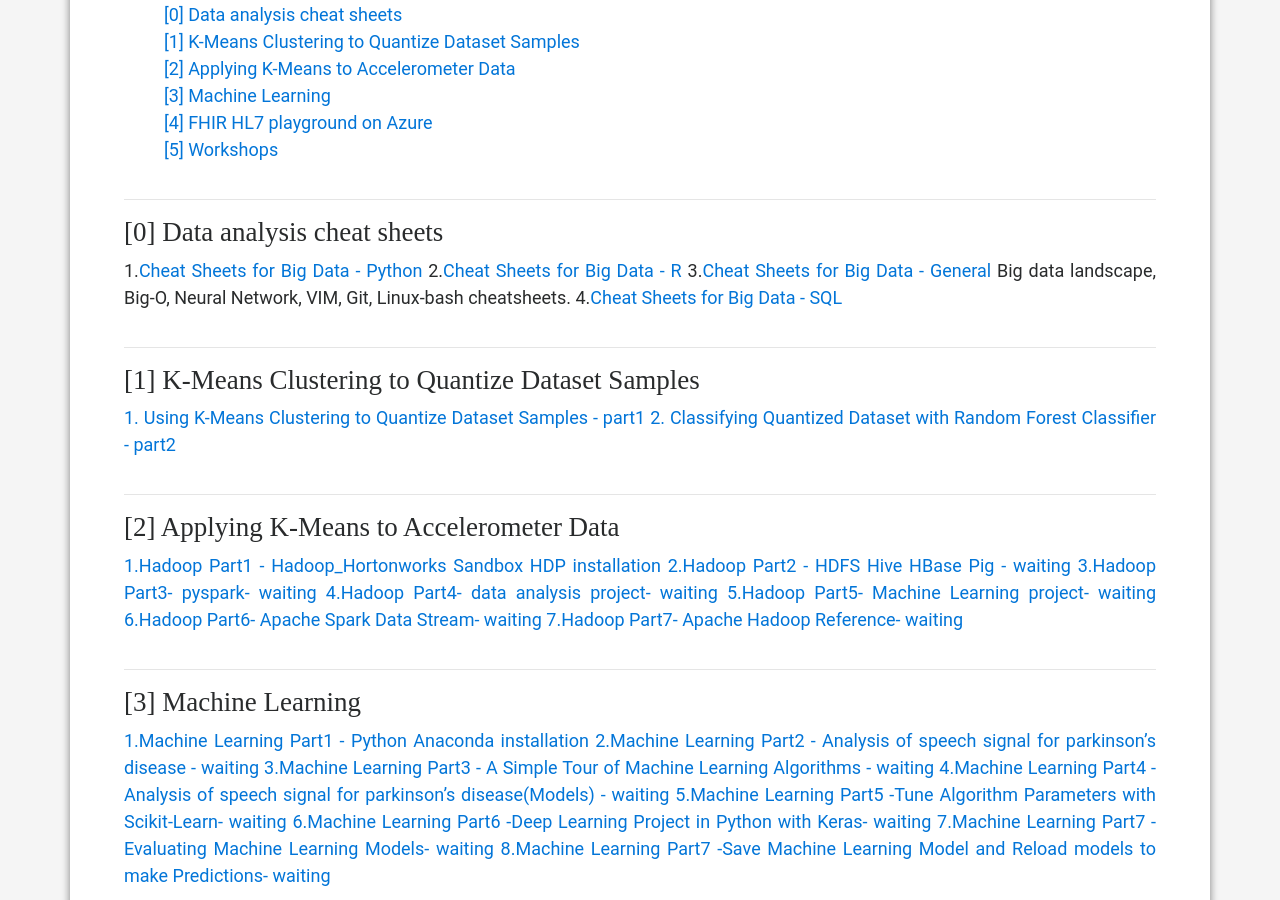
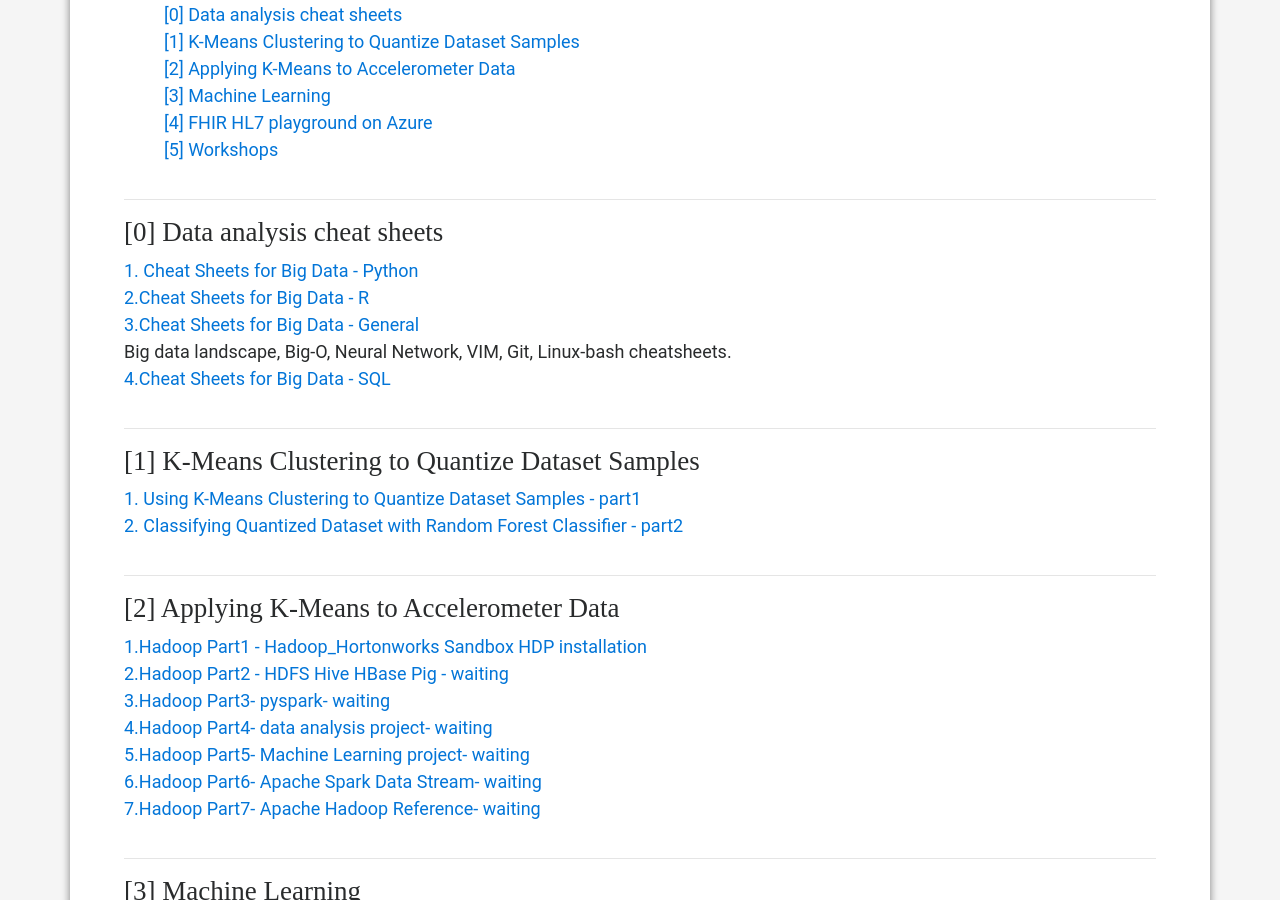
Before and after one commit to CellNexus/BigDataChapter, a Jekyll site: the page built from _posts/2018-05-18-Index.md, in a window 1280 px wide and 900 px high, scrolled down 883 px. Built offline with Jekyll 4.4.1, drawn with Linux system fonts in a browser that asks for light colours; nearby versions of some CDN libraries.

Commit message:
add break line

```diff
--- a/_posts/2018-05-18-Index.md
+++ b/_posts/2018-05-18-Index.md
@@ -37,26 +37,37 @@
 
 <hr class="with-margin">
 <h4 class="header" id="intro">Data analysis cheat sheets</h4>
-1.[Cheat Sheets for Big Data - Python](https://www.forparkinson.com/BigDataChapter/blog/2019/09/27/python-cheatsheet)
-2.[Cheat Sheets for Big Data - R](https://www.forparkinson.com/BigDataChapter/blog/2019/09/28/r-cheatsheet)
-3.[Cheat Sheets for Big Data - General](https://www.forparkinson.com/BigDataChapter/blog/2019/09/29/datascience-cheatsheet)
-	Big data landscape, Big-O, Neural Network, VIM, Git, Linux-bash cheatsheets.
-4.[Cheat Sheets for Big Data - SQL](https://www.forparkinson.com/BigDataChapter/blog/2019/09/30/sql-cheatsheet)
+[1. Cheat Sheets for Big Data - Python](https://www.forparkinson.com/BigDataChapter/blog/2019/09/27/python-cheatsheet)
+<br>
+[2.Cheat Sheets for Big Data - R](https://www.forparkinson.com/BigDataChapter/blog/2019/09/28/r-cheatsheet)
+<br>
+[3.Cheat Sheets for Big Data - General](https://www.forparkinson.com/BigDataChapter/blog/2019/09/29/datascience-cheatsheet)
+<br>
+Big data landscape, Big-O, Neural Network, VIM, Git, Linux-bash cheatsheets.
+<br>
+[4.Cheat Sheets for Big Data - SQL](https://www.forparkinson.com/BigDataChapter/blog/2019/09/30/sql-cheatsheet)
 
 <hr class="with-margin">
 <h4 class="header" id="implementation">K-Means Clustering to Quantize Dataset Samples</h4>
 [1. Using K-Means Clustering to Quantize Dataset Samples - part1](https://www.forparkinson.com/BigDataChapter/blog/2018/05/19/kmeans-quantizer)
+<br>
 [2. Classifying Quantized Dataset with Random Forest Classifier - part2](https://www.forparkinson.com/BigDataChapter/blog/2018/06/27/decision-trees)
 
 
 <hr class="with-margin">
 <h4 class="header" id="casestudy">Applying K-Means to Accelerometer Data</h4>
 [1.Hadoop Part1 - Hadoop_Hortonworks Sandbox HDP installation](https://www.forparkinson.com/BigDataChapter/blog/2019/05/17/hortonworks-sandbox)
+<br>
 [2.Hadoop Part2 - HDFS Hive HBase Pig - waiting]()
+<br>
 [3.Hadoop Part3- pyspark- waiting]()
+<br>
 [4.Hadoop Part4- data analysis project- waiting]()
+<br>
 [5.Hadoop Part5- Machine Learning project- waiting]()
+<br>
 [6.Hadoop Part6- Apache Spark Data Stream- waiting]()
+<br>
 [7.Hadoop Part7- Apache Hadoop Reference- waiting]()
 
 
@@ -64,27 +75,41 @@
 <hr class="with-margin">
 <h4 class="header" id="conclusion">Machine Learning</h4>
 [1.Machine Learning Part1 - Python Anaconda installation]()
+<br>
 [2.Machine Learning Part2 - Analysis of speech signal for parkinson's disease  - waiting]()
+<br>
 [3.Machine Learning Part3 - A Simple Tour of Machine Learning Algorithms - waiting]()
+<br>
 [4.Machine Learning Part4 - Analysis of speech signal for parkinson's disease(Models) - waiting]()
+<br>
 [5.Machine Learning Part5 -Tune Algorithm Parameters with Scikit-Learn- waiting]()
+<br>
 [6.Machine Learning Part6 -Deep Learning Project in Python with Keras- waiting]()
+<br>
 [7.Machine Learning Part7 -Evaluating Machine Learning Models- waiting]()
+<br>
 [8.Machine Learning Part7 -Save Machine Learning Model and Reload models to make Predictions- waiting]()
 
 <hr class="with-margin">
 <h4 class="header" id="conclusion">FHIR HL7 playground on Azure</h4>
 [1.Azure Part1 - FHIR server installation- waiting]()
+<br>
 [2.Azure Part2 - FHIR API installation - waiting]()
+<br>
 [3.Azure Part3 - FHIR instance installation - waiting]()
+<br>
 [4.Azure Part4 - FHIR demo - waiting]()
+<br>
 [5.Azure Part5 - FHIR playground introduction - waiting]()
+<br>
 [6.Azure Part6 - EMR example playground - waiting]()
 
 <hr class="with-margin">
 <h4 class="header" id="conclusion">Workshops</h4>
 [1.Big Data, Big Dream- Bin Zhu- waiting]()
+<br>
 [2.A Real-Time Credit-Default Assessment Using Machine Learning and Apache Spark Streaming - Sheryl- waiting]()
+<br>
 [3.you are here....- waiting]()
 
 <hr class="with-margin">
```
